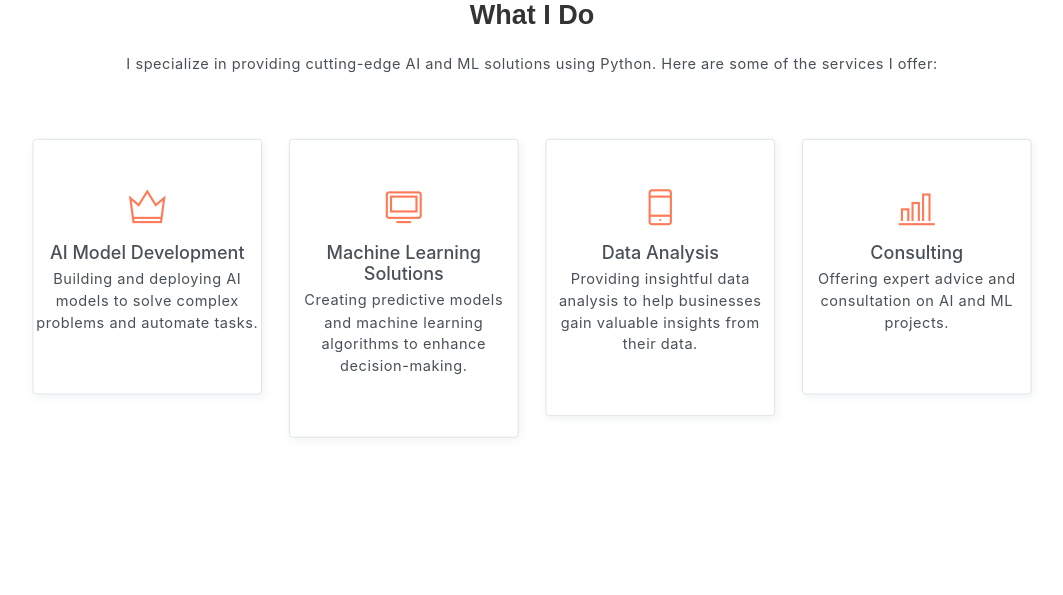
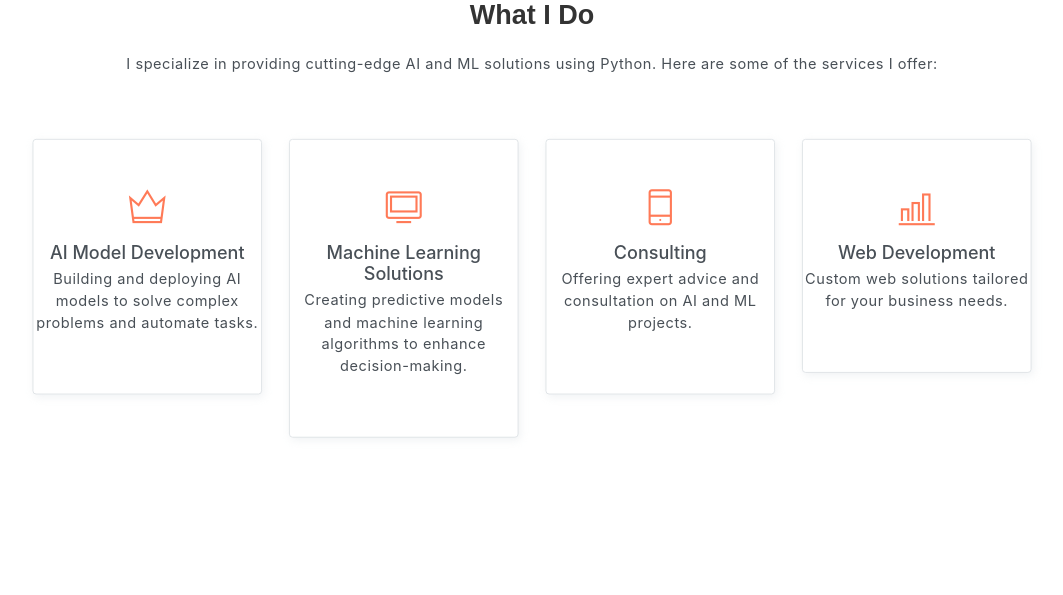
Before and after one commit to dhaerieshan/Portfolio_Django, a Django app: page / in a window 1280 px wide. Shown: the part 1376-1971 px from the top of the page, without its empty margins (108-1171 px from the left). Run offline with Django 5.2, Linux system fonts and the light colour scheme; some libraries are stand-ins or nearby versions.

```diff
--- a/myapp/templates/myapp/index.html
+++ b/myapp/templates/myapp/index.html
@@ -174,8 +174,8 @@
                     <div class="custom-card card border overlay-link" data-target="#contact">
                         <div class="card-body">
                             <i class="icon ti-mobile"></i>
-                            <h5>Data Analysis</h5>
-                            <p>Providing insightful data analysis to help businesses gain valuable insights from their data.</p>
+                            <h5>Consulting</h5>
+                            <p>Offering expert advice and consultation on AI and ML projects.</p>
                         </div>
                     </div>
                 </div>
@@ -183,8 +183,8 @@
                     <div class="custom-card card border overlay-link" data-target="#contact">
                         <div class="card-body">
                             <i class="icon ti-bar-chart"></i>
-                            <h5>Consulting</h5>
-                            <p>Offering expert advice and consultation on AI and ML projects.</p>
+                            <h5>Web Development</h5>
+                            <p>Custom web solutions tailored for your business needs.</p>
                         </div>
                     </div>
                 </div>
```
